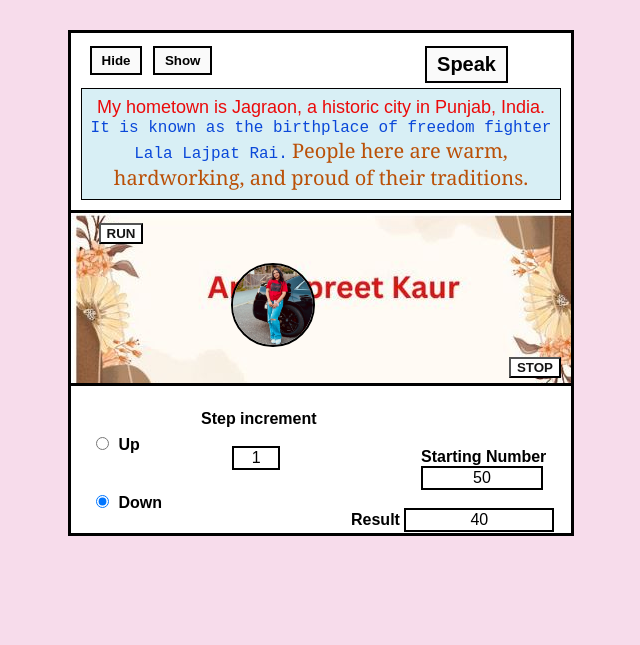
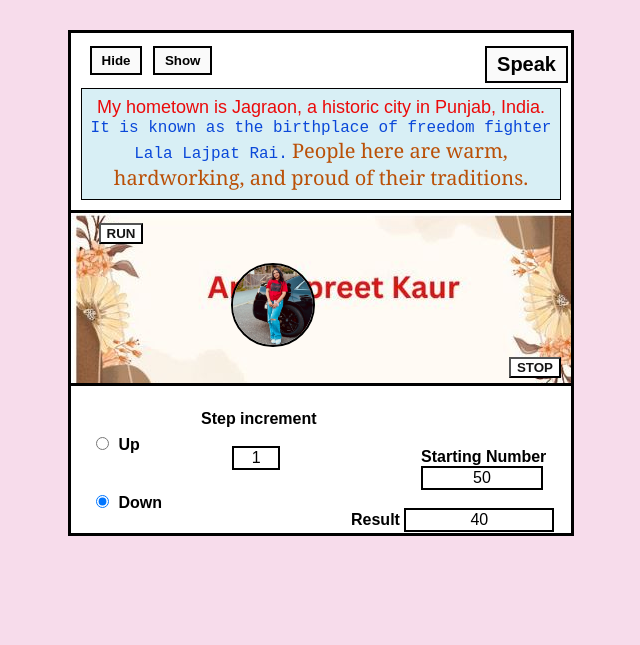
Before and after one commit to anmolpreet399/Assignment-3, a plain HTML site: page 5981assign3.html in a window 1280 px wide. Shown: the whole page, without its empty margins (319-959 px from the left). Drawn offline with nearby package versions, Linux system fonts and the light colour scheme.

Commit message:
Update 5981assign3.html

```diff
--- a/5981assign3.html
+++ b/5981assign3.html
@@ -43,7 +43,7 @@ right:170px;
 #speak
 {
    position:absolute;
-   right:450px;
+   right:390px;
    font-size:20px;
 }
 #desc {
```
